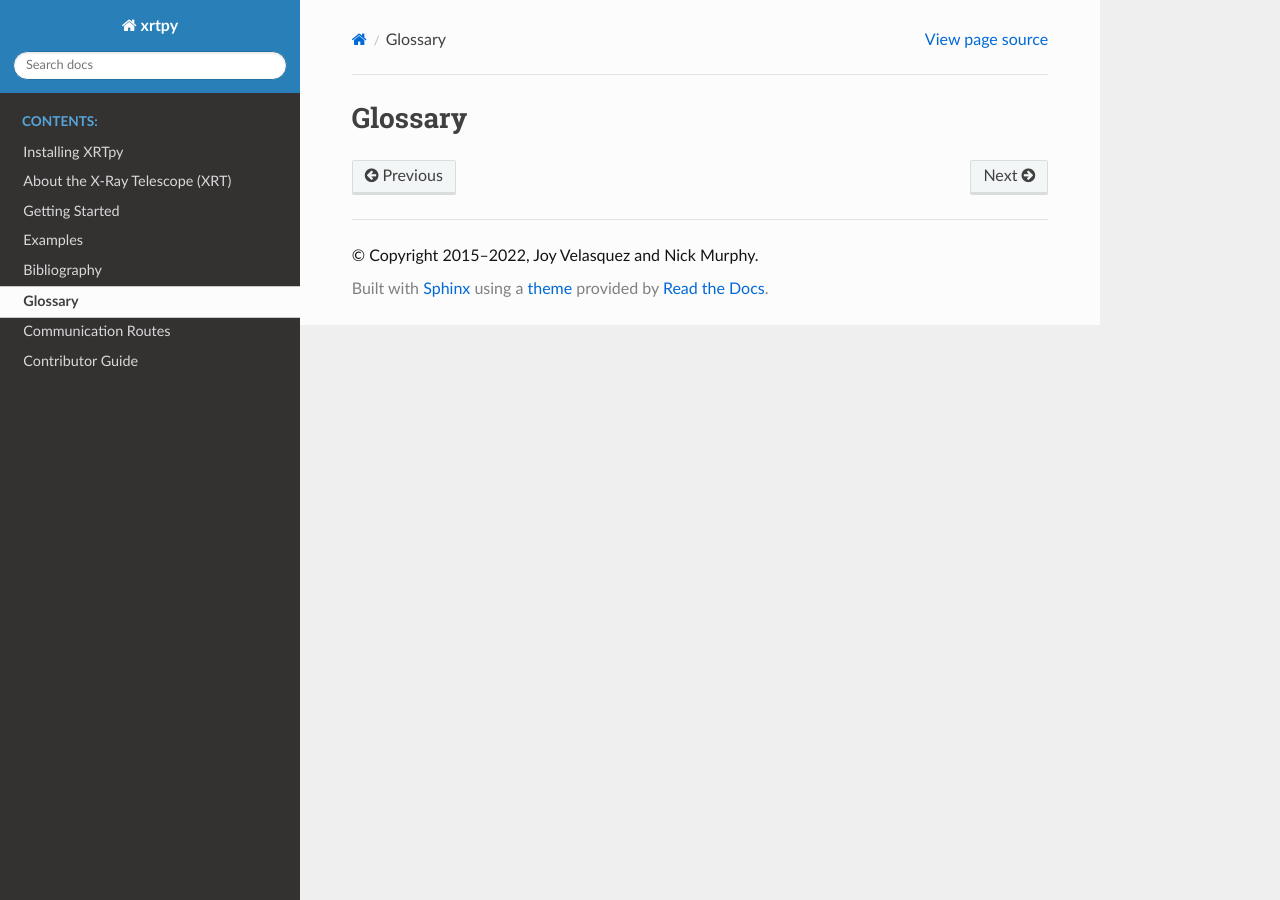
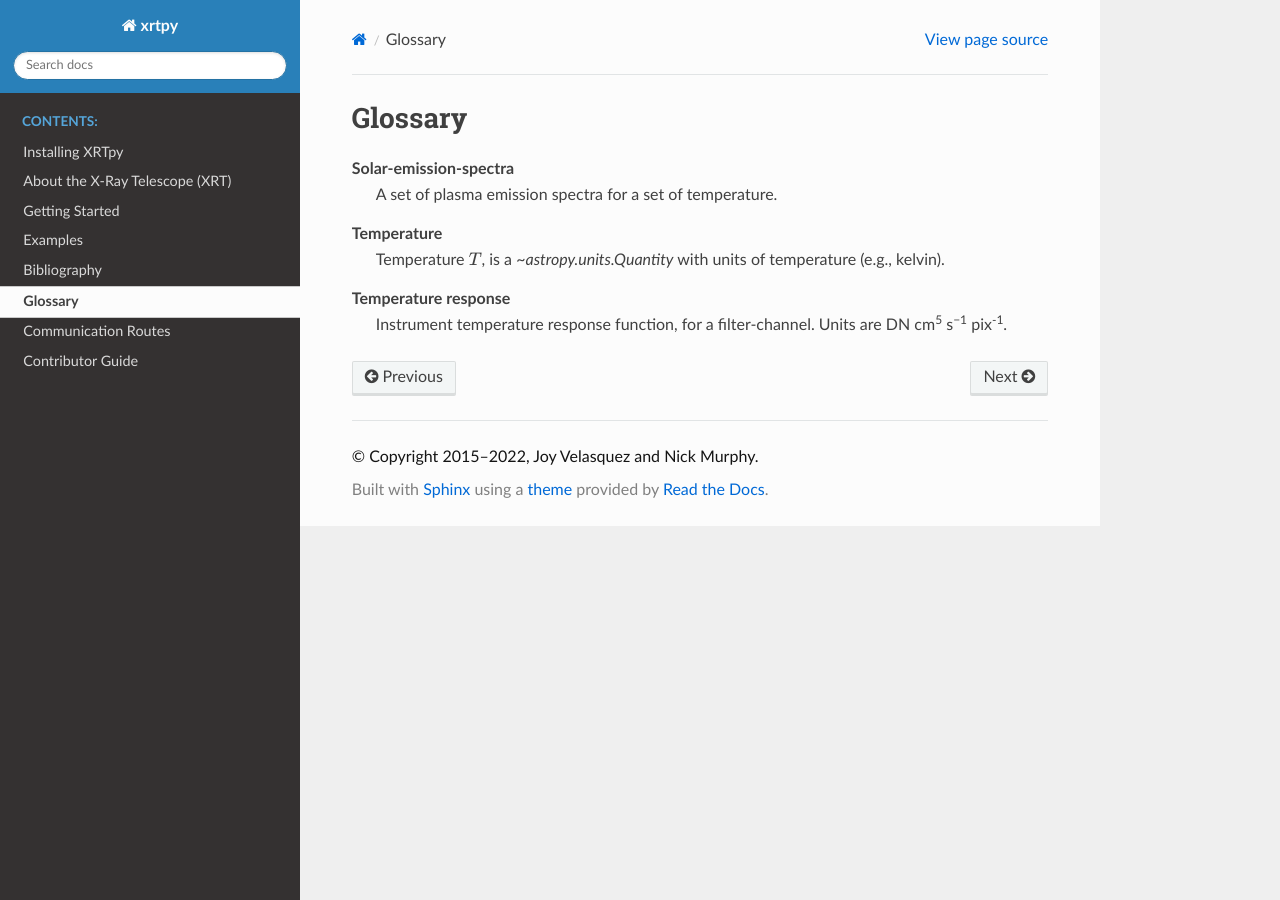
Before and after one commit to HinodeXRT/xrtpy, a Sphinx documentation site: the page built from docs/glossary.rst, in a window 1280 px wide. Built offline with Sphinx 7.4.7 and the Read the Docs theme 2.0.0, drawn with Linux system fonts in a browser that asks for light colours.

Commit message:
Glossary page (#68)
* Texting new branch.

* Filling terms into the glossary.

* Change in text.

* Update docs/glossary.rst

Co-authored-by: Nick Murphy <namurphy@cfa.harvard.edu>

* Update docs/glossary.rst

Co-authored-by: Nick Murphy <namurphy@cfa.harvard.edu>

* Update docs/glossary.rst

Co-authored-by: Nick Murphy <namurphy@cfa.harvard.edu>

* Update docs/glossary.rst

Co-authored-by: Nick Murphy <namurphy@cfa.harvard.edu>

* Changes to the text.

* Update docs/glossary.rst

* Update docs/glossary.rst

Co-authored-by: Nick Murphy <namurphy@cfa.harvard.edu>

Co-authored-by: Nick Murphy <namurphy@cfa.harvard.edu>

```diff
--- a/docs/glossary.rst
+++ b/docs/glossary.rst
@@ -8,3 +8,13 @@ Glossary
 
 .. glossary::
    :sorted:
+
+   Temperature
+      Temperature :math:`T`, is a `~astropy.units.Quantity` with units of temperature (e.g., kelvin).
+
+   Temperature response
+      Instrument temperature response function, for a filter-channel. Units are
+      DN cm\ :sup:`5` s\ :sup:`−1` pix\ :sup:`-1`\ .
+
+   Solar-emission-spectra
+      A set of plasma emission spectra for a set of temperature.
```
